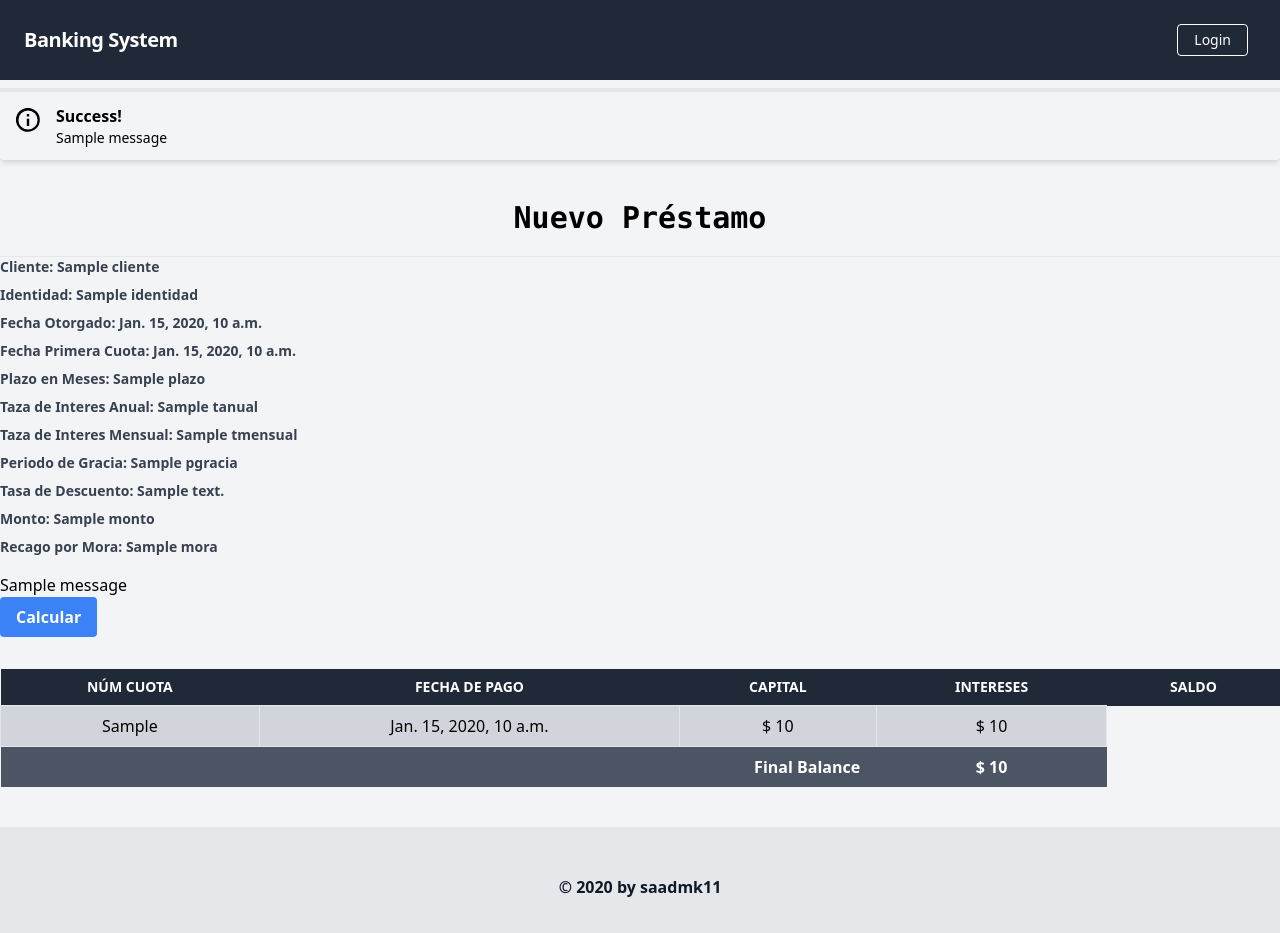
After one commit to melvinportillo/Coop, a Django app: template templates/transactions/Prestamos_mostrar.html in a window 1280 px wide. The commit adds this page. Run offline with Django 3.2, Linux system fonts and the light colour scheme; the template is opened without the code that fills it: most values are stand-ins (such as "Sample title", 1, 10 or a date in 2020); one stand-in notice (Sample message) is shown.

Commit message:
Falta crear tabla temporal

```diff
--- /dev/null
+++ b/templates/transactions/Prestamos_mostrar.html
@@ -0,0 +1,90 @@
+{% extends 'core/base.html' %}
+
+{% block head_title %}Nuevo Préstamo{% endblock %}
+
+
+
+{% block content %}
+    <h1 class="font-mono font-bold text-3xl text-center pb-5 pt-10">Nuevo Préstamo</h1>
+    <hr />
+
+        <div class="mb-4">
+            <label class="block text-gray-700 text-sm font-bold mb-2" for="amount">
+                Cliente: {{Cliente}}
+            </label>
+            <label class="block text-gray-700 text-sm font-bold mb-2" for="amount">
+                Identidad: {{ Identidad }}
+            </label>
+            <label class="block text-gray-700 text-sm font-bold mb-2" for="amount">
+                Fecha Otorgado: {{ Fecha_O }}
+            </label>
+
+            <label class="block text-gray-700 text-sm font-bold mb-2" for="amount">
+                Fecha Primera Cuota: {{ Fecha_P }}
+            </label>
+
+
+            <label class="block text-gray-700 text-sm font-bold mb-2" for="amount">
+                Plazo en Meses: {{ Plazo }}
+            </label>
+
+            <label class="block text-gray-700 text-sm font-bold mb-2" for="amount">
+                Taza de Interes Anual: {{ Tanual }}
+            </label>
+
+            <label class="block text-gray-700 text-sm font-bold mb-2" for="amount">
+                Taza de Interes Mensual: {{ Tmensual }}
+            </label>
+
+            <label class="block text-gray-700 text-sm font-bold mb-2" for="amount">
+                Periodo de Gracia: {{ Pgracia }}
+            </label>
+
+            <label class="block text-gray-700 text-sm font-bold mb-2" for="amount">
+               Tasa de Descuento: {{ Descuento }}
+            </label>
+
+            <label class="block text-gray-700 text-sm font-bold mb-2" for="amount">
+               Monto: {{ Monto }}
+            </label>
+            <label class="block text-gray-700 text-sm font-bold mb-2" for="amount">
+               Recago por Mora: {{ Mora }}
+            </label>
+        </div>
+        {% if messages %}
+            <ul class="messages">
+            {% for message in messages %}
+                <li{% if message.tags %} class="{{ message.tags }}"{% endif %}>{{ message }}</li>
+            {% endfor %}
+            </ul>
+        {% endif %}
+        <button class="bg-blue-500 hover:bg-blue-700 text-white font-bold py-2 px-4 rounded focus:outline-none focus:shadow-outline" type="submit">
+            Calcular
+        </button>
+
+    <table class="table-auto mx-auto w-full mt-8">
+        <thead class="bg-gray-800 text-white">
+        <tr class="uppercase font-semibold text-sm">
+            <th class="px-4 py-2">Núm Cuota</th>
+            <th class="px-4 py-2">Fecha de Pago</th>
+            <th class="px-4 py-2">Capital</th>
+            <th class="px-4 py-2">Intereses</th>
+            <th class="px-4 py-2">Saldo</th>
+        </tr>
+        </thead>
+        <tbody>
+        {% for transaction in object_list %}
+        <tr class="{% cycle 'bg-gray-300' 'bg-white-100' %}">
+            <td class="border px-4 py-2 text-center">{{ transaction.get_transaction_type_display }}</td>
+            <td class="border px-4 py-2 text-center">{{ transaction.timestamp }}</td>
+            <td class="border px-4 py-2 text-center">$ {{ transaction.amount }}</td>
+            <td class="border px-4 py-2 text-center">$ {{ transaction.balance_after_transaction }}</td>
+        </tr>
+        {% endfor %}
+        <tr class="bg-gray-600 text-white">
+            <th class="px-4 py-2 text-right" colspan="3">Final Balance</th>
+            <th class="px-4 py-2 text-center">$ {{ account.balance }}</th>
+        </tr>
+        </tbody>
+    </table>
+{% endblock %}
```
Also changed, not shown: prestamos/views.py (+77 -4 lines), templates/transactions/Prestamos.html (+6 -1 lines), db.sqlite3.
